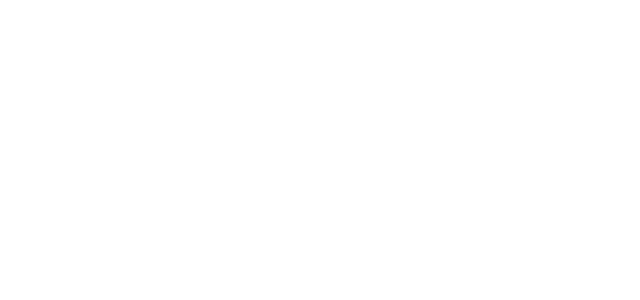
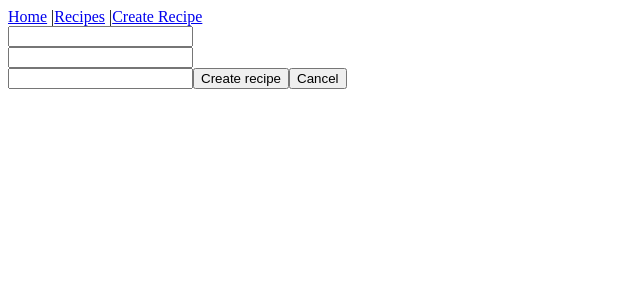
Before and after one commit to anassFahsi/recipe-app, a React (Vite) app in the folder recipe-crud-app/: page /create in a window 1280 px wide. Before the commit this address had no page. Shown: the top 300 px of the page, without its empty margins (0-640 px from the left). Built offline with nearby package versions, Linux system fonts and the light colour scheme.

Commit message:
feat: add recipe creation functionality and navigation components

```diff
--- a/recipe-crud-app/src/App.jsx
+++ b/recipe-crud-app/src/App.jsx
@@ -1,10 +1,10 @@
-
 import './App.css'
-import RecipeList from './components/recipeList'
 import { BrowserRouter,Routes,Route} from 'react-router-dom'
+import Nav from './components/Nav'
 import Home from './pages/Home'
 import RecipeDetailspage from './pages/RecipeDetailsPage'
 import RecipesPage from './pages/RecipesPage'
+import CreateRecipePage from './pages/createRecipePage'
 
 
 function App() {
@@ -12,10 +12,12 @@
   return (
     <>
     <BrowserRouter>
+    <Nav />
     <Routes >
       <Route path='/' element={<Home />} />
       <Route path='/recipes' element={<RecipesPage />} />
       <Route path='/recipes/:id' element={<RecipeDetailspage />} />
+      <Route path='/create' element={<CreateRecipePage />} />
     </Routes>
 
     </BrowserRouter>
--- a/recipe-crud-app/src/api/recipesApi.js
+++ b/recipe-crud-app/src/api/recipesApi.js
@@ -28,3 +28,14 @@
         throw new Error('Failed to delete recipe :',error.message)
     }
 }
+
+export const create=async(data)=>{
+    try{
+         const res=await apiClient.create('/recipes',data)
+    return res.data
+    }
+    catch(err){
+        throw new Error('Failed to create recipe :', err.message)
+    }
+
+}
--- /dev/null
+++ b/recipe-crud-app/src/components/Nav.jsx
@@ -0,0 +1,11 @@
+import { NavLink } from "react-router-dom";
+
+const Nav = () => (
+  <nav>
+    <NavLink to="/">Home</NavLink> |
+    <NavLink to="/recipes">Recipes</NavLink> |
+    <NavLink to="/create">Create Recipe</NavLink>
+  </nav>
+);
+
+export default Nav;
--- /dev/null
+++ b/recipe-crud-app/src/components/RecipeForm.jsx
@@ -0,0 +1,72 @@
+import  { useState } from 'react'
+import { create } from '../api/recipesApi'
+import { useNavigate } from 'react-router-dom'
+const RecipeForm = () => {
+    const navigate=useNavigate()
+    const[formData,setFormData]=useState({
+        name:'',
+        ingredients:'',
+        instructions:''
+    })
+
+    const handleChange=(e)=>{
+        const{name,value}=e.target
+        setFormData(prev=>({...prev,[name]:value}))
+    }
+
+    const handleSubmit=async(e)=>{
+        e.preventDefault()
+        try{
+            await create('/recipes',formData)
+            alert('Recipe created succefully!')
+            navigate('/')
+        }
+        catch(err){
+            throw(err.message)
+        }
+    }
+    const handleCancel=()=>navigate('/')
+  return (
+    <div>
+        <form action="#" onSubmit={handleSubmit}>
+            <label htmlFor="name">
+                <input
+                    type="text"
+                    name='name'
+                    value={formData.name}
+                    onChange={handleChange}
+                    required
+                 />
+            </label>
+            <br />
+              <label htmlFor="ingredients">
+                <input
+                    type="text"
+                    name='ingredients'
+                    value={formData.ingredients}
+                    onChange={handleChange}
+                    required
+                 />
+            </label>
+            <br />
+              <label htmlFor="instruction">
+                <input
+                    type="text"
+                    name='instructions'
+                    value={formData.instructions}
+                    onChange={handleChange}
+                    required
+                 />
+            </label>
+            <button type='submit'>Create recipe</button>
+            <button onClick={handleCancel}>Cancel</button>
+
+
+
+        </form>
+
+    </div>
+  )
+}
+
+export default RecipeForm
--- /dev/null
+++ b/recipe-crud-app/src/pages/CreateRecipePage.jsx
@@ -0,0 +1,11 @@
+
+import RecipeForm from '../components/RecipeForm'
+const CreateRecipePage = () => {
+  return (
+    <div>
+      <RecipeForm />
+    </div>
+  )
+}
+
+export default CreateRecipePage
--- a/recipe-crud-app/src/pages/RecipeDetailsPage.jsx
+++ b/recipe-crud-app/src/pages/RecipeDetailsPage.jsx
@@ -1,4 +1,4 @@
-import { useParams,useNavigate } from "react-router-dom";
+import { useParams,useNavigate,Link } from "react-router-dom";
 import { useEffect, useState } from "react";
 import { getById,remove} from "../api/recipesApi";
 import RecipeDetails from "../components/RecipeDetails";
@@ -8,6 +8,7 @@
   const [recipe, setRecipe] = useState(null);
   const [loading, setLoading] = useState(false);
   const [error, setError] = useState(null);
+
 
   useEffect(() => {
     const fetchRecipe = async () => {
@@ -28,6 +29,7 @@
     if (!window.confirm("Are you sure you want to delete this recipe?")) return;
     try {
       await remove(id);
+      alert('Recipe deleted succefully!')
       navigate("/recipes");
     } catch (err) {
       setError(err.message);
@@ -35,9 +37,17 @@
   };
 
   if (loading) return <p>Loading...</p>;
-  if (error) return <p>{error}</p>;
-  if (!recipe) return null;
-
+  if (error) return (
+    <div>
+      <p>{error}</p>
+      <Link to='/recipes'>← Back to recipes</Link>
+    </div>);
+  if (!recipe) return (
+    <div>
+      <h2>No recipe found!</h2>
+      <Link to='/recipes'>← Back to recipes</Link>
+    </div>
+  )
   return (
     <>
          <RecipeDetails recipe={recipe} loading={loading} error={error}/>
```
